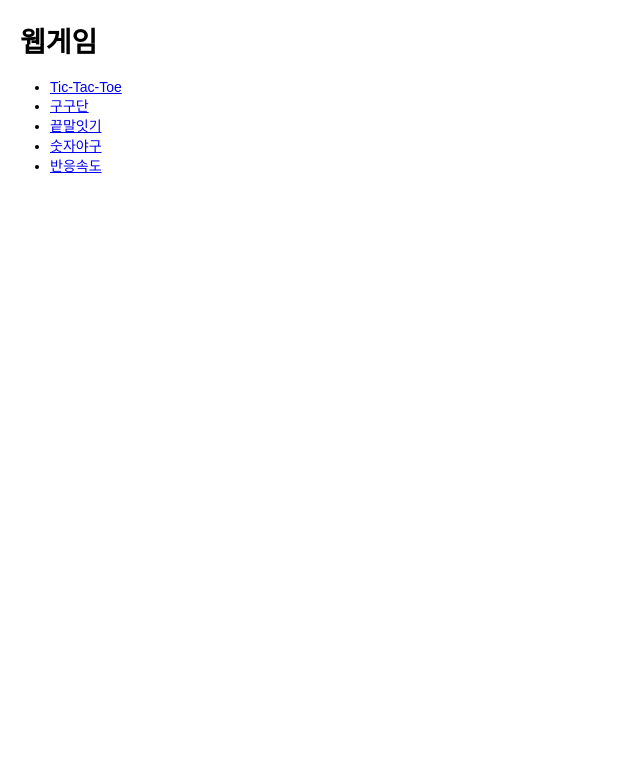
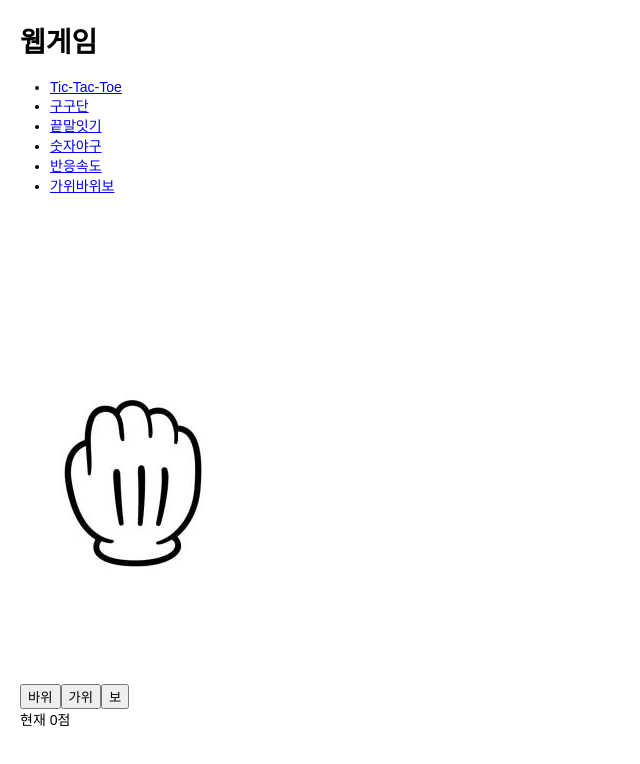
Before and after one commit to sejongmin/React-Web-Game, a React (Create React App) app: page /rockscissorspaper in a window 1280 px wide. Shown: the top 764 px of the page, without its empty margins (0-640 px from the left). Built offline with nearby package versions, Linux system fonts and the light colour scheme.

Commit message:
[Add] Rock-Scissors-Paper

```diff
--- a/src/App.js
+++ b/src/App.js
@@ -6,6 +6,7 @@ import Gugudan from './Gugudan/Gugudan';
 import Followup from './Follow-Up/Followup';
 import Numberbaseball from './NumberBaseball/NumberBaseball';
 import ResponseCheck from './ResponseCheck/ResponseCheck';
+import RSP from './Rock-Scissors-Paper/RockScissorsPaper';
 
 function App() {
   return (
@@ -18,6 +19,7 @@ function App() {
           <li><Link to="/followup">끝말잇기</Link></li>
           <li><Link to="/numberbaseball">숫자야구</Link></li>
           <li><Link to="/responsecheck">반응속도</Link></li>
+          <li><Link to="/rockscissorspaper">가위바위보</Link></li>
         </ul>
       </div>
       <div className="game">
@@ -27,6 +29,7 @@ function App() {
           <Route path="/followup" element={<Followup />} />
           <Route path="/numberbaseball" element={<Numberbaseball />} />
           <Route path="/responsecheck" element={<ResponseCheck />} />
+          <Route path="/rockscissorspaper" element={<RSP />} />
         </Routes>
       </div>
     </div>
--- /dev/null
+++ b/src/Rock-Scissors-Paper/RockScissorsPaper.jsx
@@ -0,0 +1,76 @@
+import React, {useState, useRef, useEffect, useCallback} from "react";
+import './rockscissorspaper.css';
+
+const rspCoords = {
+    바위: '0',
+    보: '-204px',
+    가위 : '-408px',
+};
+
+const scores = {
+    가위 : 1,
+    바위 : 0,
+    보 : -1,
+};
+
+const computerChoice = (imgCoord) => {
+    return Object.entries(rspCoords).find((v) => v[1] === imgCoord)[0];
+};
+
+const RSP = () => {
+    const [result, setResult] = useState('');
+    const [imgCoord, setImgCoord] = useState(rspCoords.바위);
+    const [score, setScore] = useState(0);
+    const interval = useRef();
+
+    const changeHand = useCallback(() => {
+        if (imgCoord === rspCoords.바위){
+            setImgCoord(rspCoords.가위);
+        } else if (imgCoord === rspCoords.가위){
+            setImgCoord(rspCoords.보);
+        } else if (imgCoord === rspCoords.보){
+            setImgCoord(rspCoords.바위);
+        }
+    }, [imgCoord]);
+
+    useEffect(() => { //componentDidMount, componentDidUpdate 역할
+        interval.current = setInterval(changeHand, 100);
+        return () => { //componentWillUnmount 역할
+            clearInterval(interval.current);
+        }
+    }, [imgCoord, changeHand]);
+
+    const onClickBtn = (choice) => {
+        clearInterval(interval.current);
+        const myScore = scores[choice];
+        const cpuScore = scores[computerChoice(imgCoord)];
+        const diff = myScore - cpuScore;
+        if (diff === 0){
+            setResult('비겼습니다!');
+        } else if ([-1, 2].includes(diff)){
+            setResult('이겼습니다!');
+            setScore(score + 1);
+        } else {
+            setResult('졌습니다!');
+            setScore(score - 1);
+        }
+        setTimeout(() => {
+            interval.current = setInterval(changeHand, 100);
+        }, 1000);
+    }
+
+    return(
+        <div className="RSP">
+            <div id="computer" style={{background:`url(./images/RSP.jpg) ${imgCoord} 0`}}></div>
+            <div>
+                <button id="rock" className="btn" onClick={()=>{onClickBtn('바위')}}>바위</button>
+                <button id="scissor" className="btn" onClick={()=>{onClickBtn('가위')}}>가위</button>
+                <button id="paper" className="btn" onClick={()=>{onClickBtn('보')}}>보</button>
+            </div>
+            <div>{result}</div>
+            <div>현재 {score}점</div>
+        </div>
+    );
+}
+
+export default RSP;
--- /dev/null
+++ b/src/Rock-Scissors-Paper/rockscissorspaper.css
@@ -0,0 +1,5 @@
+#computer{
+    width: 204px;
+    height: 459px;
+    background-position: 0 0;
+}
```
Also changed, not shown: public/images/RSP.jpg (added).
